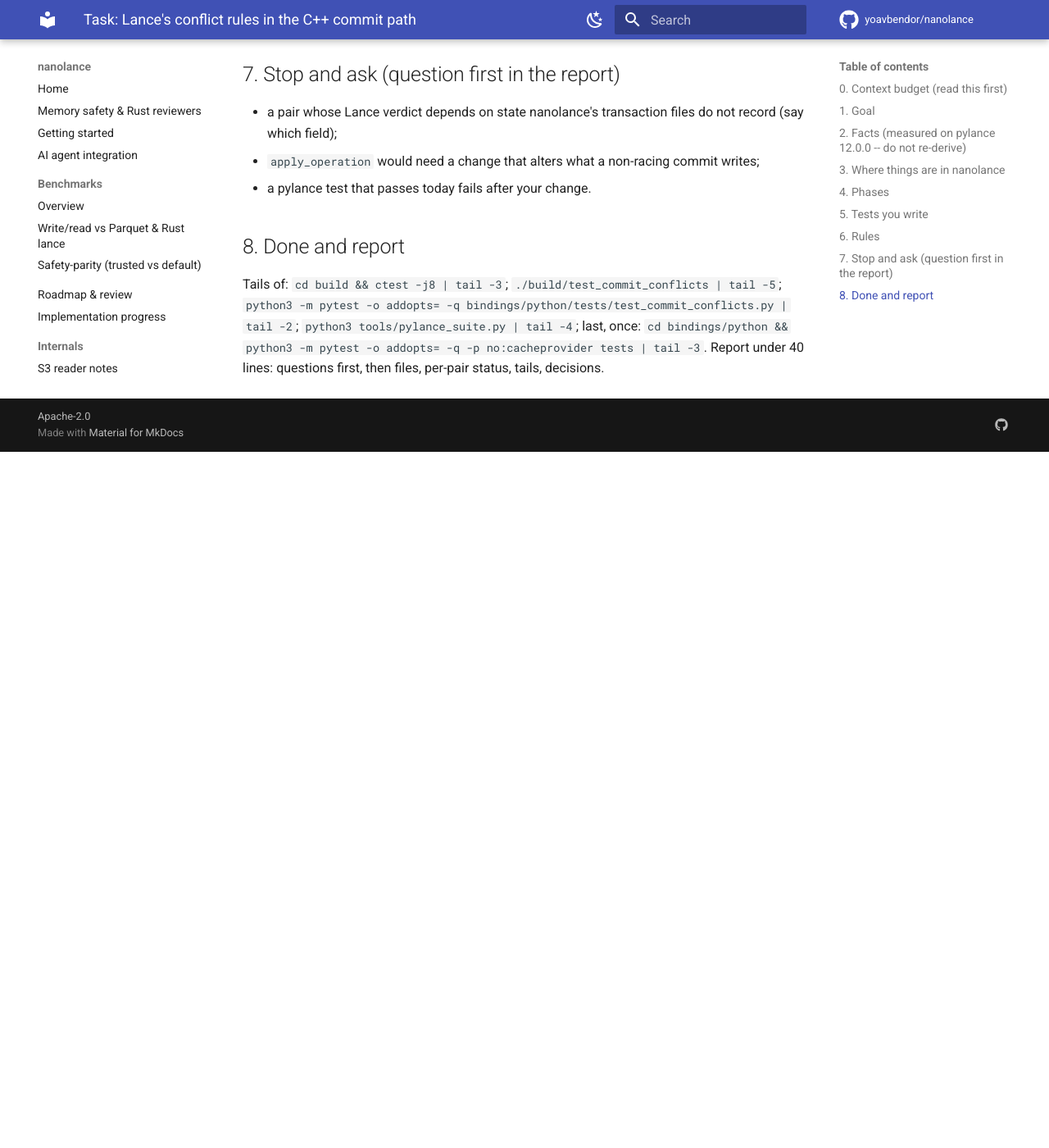
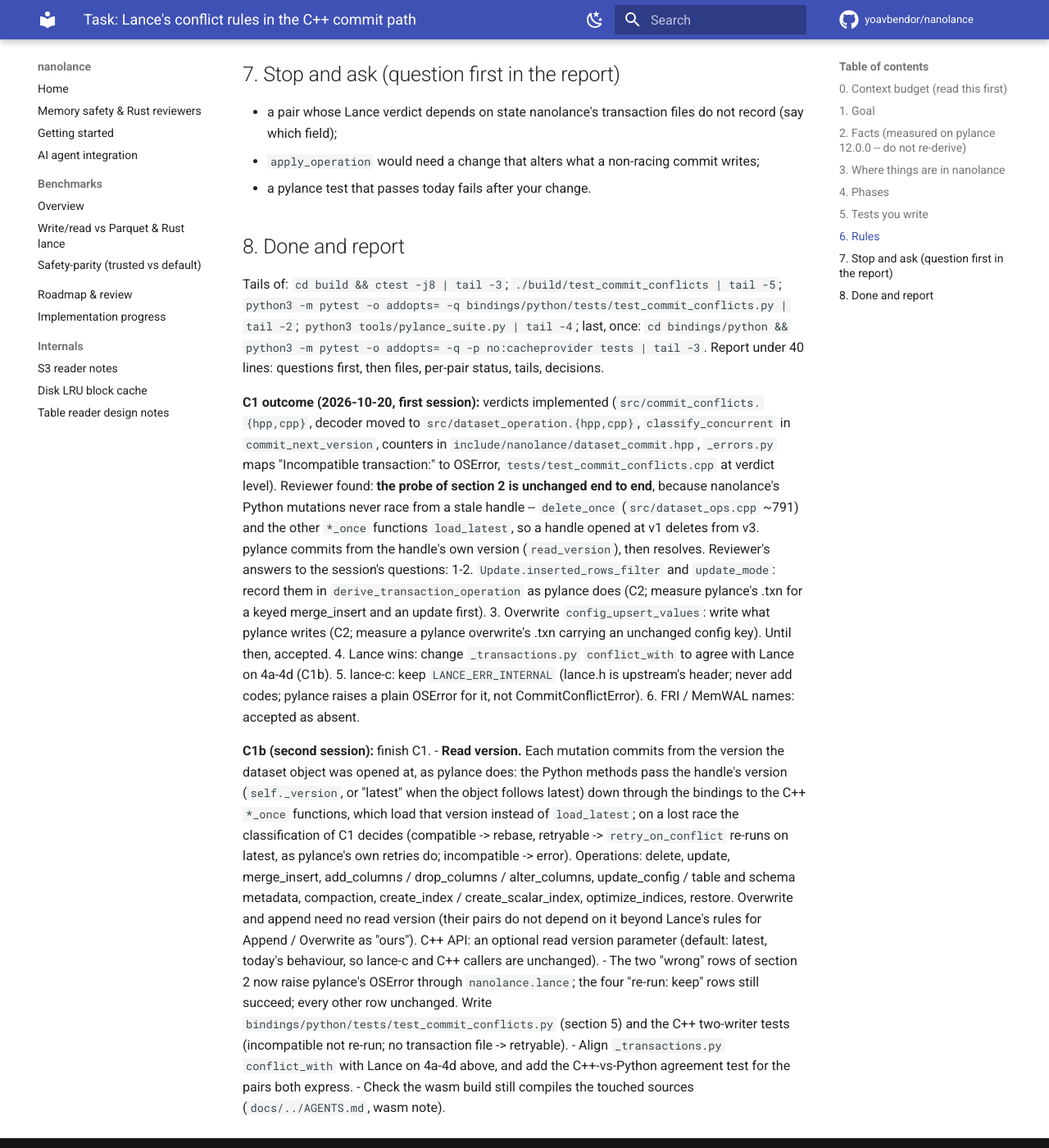
Before and after one commit to yoavbendor/nanolance, an MkDocs documentation site: the page built from docs/tasks/CONFLICTS.md, in a window 1280 px wide and 1400 px high, scrolled down 5106 px. Shown: the whole window at 82% size. Built offline with MkDocs 1.6.1 and Material for MkDocs 9.7.7, drawn with Linux system fonts in a browser that asks for light colours; comment, search, counter and statistics services are not loaded; before the commit the page ends 5657 px from its top, so only the background shows below that.

Commit message:
docs/tasks/CONFLICTS.md: C1 review outcome, answers, C1b phase
Co-Authored-By: Claude Opus 5.5 <noreply@anthropic.com>
Claude-Session: https://claude.ai/code/session_014PGy9PK68gHvyR8T1r5ueY

```diff
--- a/docs/tasks/CONFLICTS.md
+++ b/docs/tasks/CONFLICTS.md
@@ -163,3 +163,39 @@ Tails of: `cd build && ctest -j8 | tail -3`; `./build/test_commit_conflicts | ta
 `python3 tools/pylance_suite.py | tail -4`; last, once: `cd bindings/python && python3 -m pytest -o
 addopts= -q -p no:cacheprovider tests | tail -3`. Report under 40 lines: questions first, then files,
 per-pair status, tails, decisions.
+
+**C1 outcome (2026-10-20, first session):** verdicts implemented (`src/commit_conflicts.{hpp,cpp}`, decoder
+moved to `src/dataset_operation.{hpp,cpp}`, `classify_concurrent` in `commit_next_version`, counters in
+`include/nanolance/dataset_commit.hpp`, `_errors.py` maps "Incompatible transaction:" to OSError,
+`tests/test_commit_conflicts.cpp` at verdict level). Reviewer found: **the probe of section 2 is unchanged
+end to end**, because nanolance's Python mutations never race from a stale handle -- `delete_once`
+(`src/dataset_ops.cpp` ~791) and the other `*_once` functions `load_latest`, so a handle opened at v1
+deletes from v3. pylance commits from the handle's own version (`read_version`), then resolves.
+Reviewer's answers to the session's questions:
+1-2. `Update.inserted_rows_filter` and `update_mode`: record them in `derive_transaction_operation` as
+   pylance does (C2; measure pylance's .txn for a keyed merge_insert and an update first).
+3. Overwrite `config_upsert_values`: write what pylance writes (C2; measure a pylance overwrite's .txn
+   carrying an unchanged config key). Until then, accepted.
+4. Lance wins: change `_transactions.py` `conflict_with` to agree with Lance on 4a-4d (C1b).
+5. lance-c: keep `LANCE_ERR_INTERNAL` (lance.h is upstream's header; never add codes; pylance raises a
+   plain OSError for it, not CommitConflictError).
+6. FRI / MemWAL names: accepted as absent.
+
+**C1b (second session):** finish C1.
+- **Read version.** Each mutation commits from the version the dataset object was opened at, as
+  pylance does: the Python methods pass the handle's version (`self._version`, or "latest" when the
+  object follows latest) down through the bindings to the C++ `*_once` functions, which load that
+  version instead of `load_latest`; on a lost race the classification of C1 decides (compatible ->
+  rebase, retryable -> `retry_on_conflict` re-runs on latest, as pylance's own retries do; incompatible
+  -> error). Operations: delete, update, merge_insert, add_columns / drop_columns / alter_columns,
+  update_config / table and schema metadata, compaction, create_index / create_scalar_index,
+  optimize_indices, restore. Overwrite and append need no read version (their pairs do not depend on
+  it beyond Lance's rules for Append / Overwrite as "ours"). C++ API: an optional read version
+  parameter (default: latest, today's behaviour, so lance-c and C++ callers are unchanged).
+- The two "wrong" rows of section 2 now raise pylance's OSError through `nanolance.lance`; the four
+  "re-run: keep" rows still succeed; every other row unchanged. Write
+  `bindings/python/tests/test_commit_conflicts.py` (section 5) and the C++ two-writer tests
+  (incompatible not re-run; no transaction file -> retryable).
+- Align `_transactions.py` `conflict_with` with Lance on 4a-4d above, and add the C++-vs-Python
+  agreement test for the pairs both express.
+- Check the wasm build still compiles the touched sources (`docs/../AGENTS.md`, wasm note).
```
